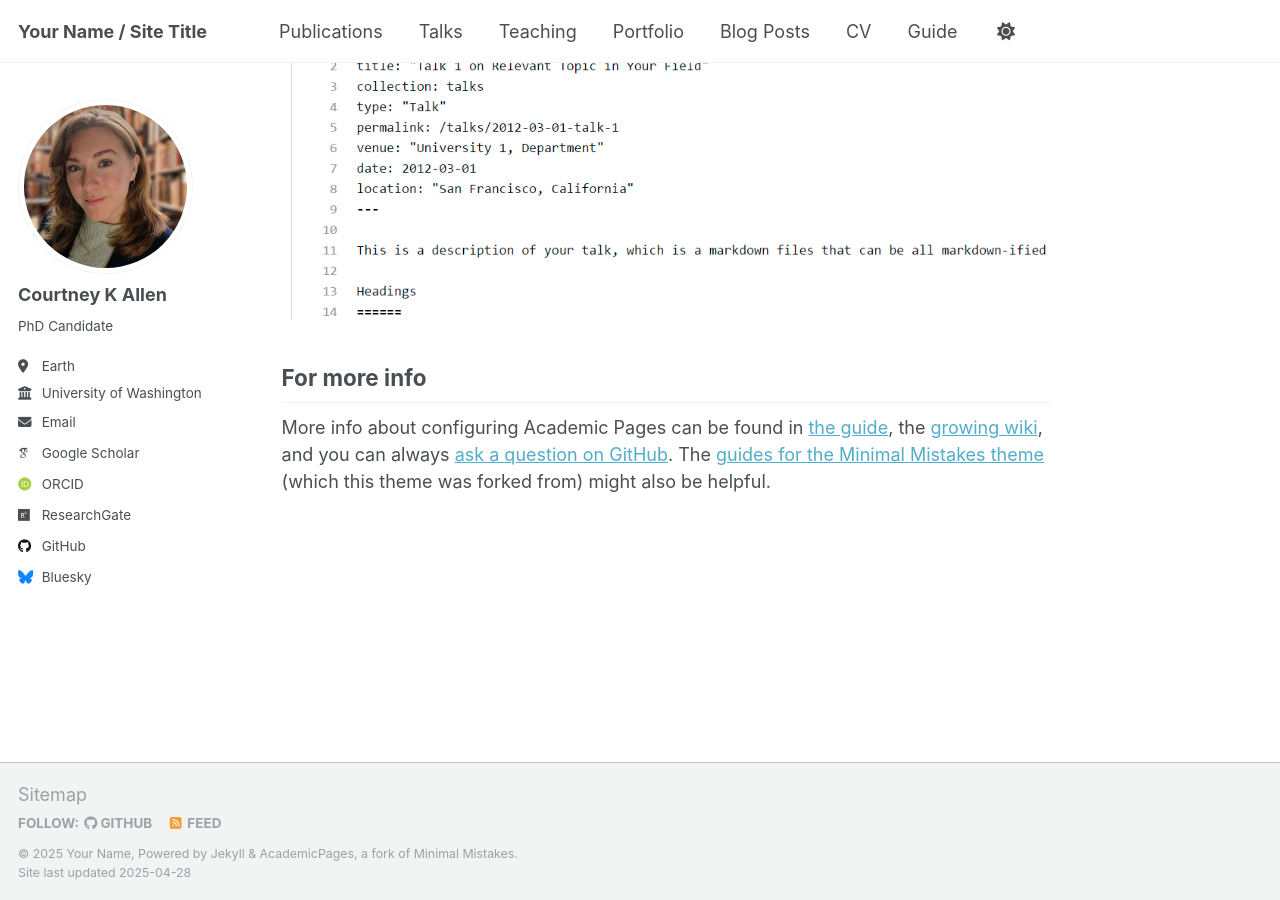
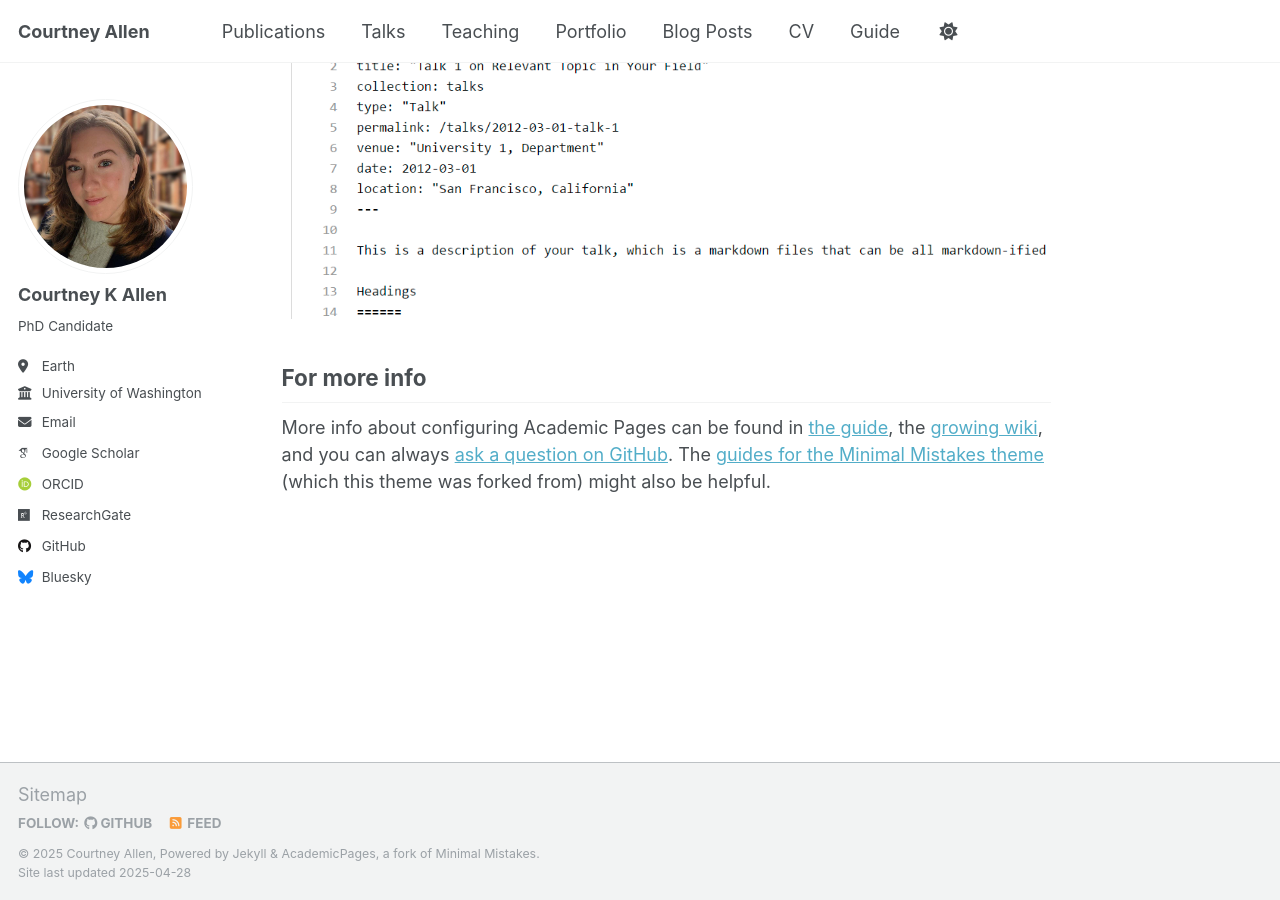
Before and after one commit to courtneykirsten/test-page, a Jekyll site: the page built from _pages/about.md, in a window 1280 px wide and 900 px high, scrolled down 2636 px. Built offline with Jekyll 4.4.1, drawn with Linux system fonts in a browser that asks for light colours; some web fonts are replaced.

Commit message:
Update _config.yml

```diff
--- a/_config.yml
+++ b/_config.yml
@@ -9,13 +9,13 @@
 # Basic Site Settings
 locale                   : "en-US"
 site_theme               : "default"
-title                    : "Your Name / Site Title"
+title                    : "Courtney Allen"
 title_separator          : "-"
-name                     : &name "Your Name"
-description              : &description "personal description"
+name                     : &name "Courtney Allen"
+description              : &description "Social Demographer"
 url                      : https://academicpages.github.io # the base hostname & protocol for your site e.g. "https://[your GitHub username].github.io"
 baseurl                  : "" # the subpath of your site, e.g. "/blog"
-repository               : "academicpages/academicpages.github.io"
+repository               : "courtneykirsten.github.io"
 
 # Site Author - The following control what appear as part of the author content on the side bar.
 #               If a field is blank the icon and link will not appear, otherwise it will be shown.
@@ -38,7 +38,7 @@ author:
   orcid            : "https://orcid.org/0000-0002-5750-5988"
   semantic         : # URL
   pubmed           :
-  researchgate     : https://www.researchgate.net/profile/Courtney-Allen-9?ev=hdr_xprf
+  researchgate     : "https://www.researchgate.net/profile/Courtney-Allen-9?ev=hdr_xprf"
   scopus           : # URL
 
   # Repositories and software development
```
